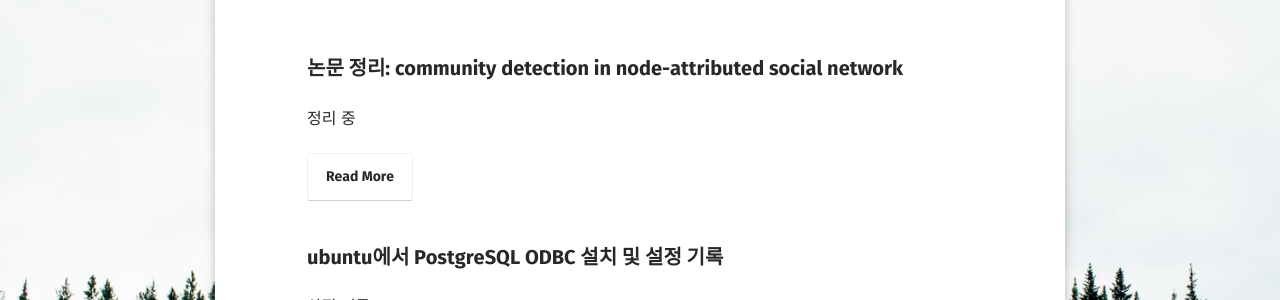
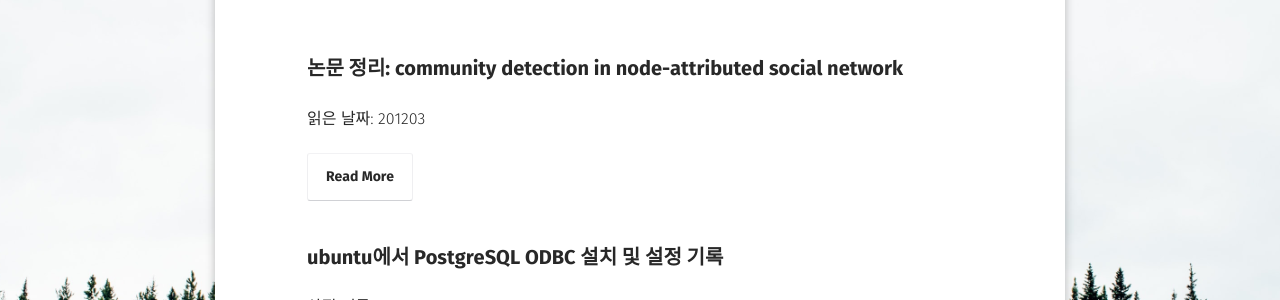
Before and after one commit to wey709/wey709.github.io, a Jekyll site: the page built from posts/index.md, in a window 1280 px wide. Shown: the part 249-549 px from the top of the page. Built offline with Jekyll 4.4.1, drawn with Linux system fonts in a browser that asks for light colours; some web fonts are replaced.

Commit message:
Update 2020-12-04-cdm.md

```diff
--- a/_posts/2020-12-04-cdm.md
+++ b/_posts/2020-12-04-cdm.md
@@ -2,7 +2,7 @@
 layout: post
 title: "논문 정리: community detection in node-attributed social network"
 date: 2020-12-04
-excerpt: "정리 중"
+excerpt: "읽은 날짜: 201203"
 tags: [community detection]
 comments: true
 ---
```
